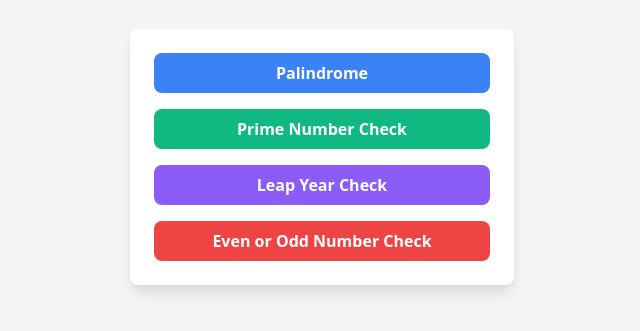
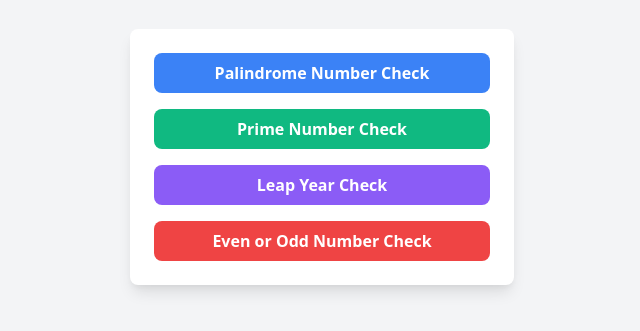
Before and after one commit to kartik-barman/Checker.com, a plain HTML site: page index.html in a window 1280 px wide. Shown: the part 87-418 px from the top of the page, without its empty margins (318-958 px from the left). Drawn offline with nearby package versions, Linux system fonts and the light colour scheme.

Commit message:
Checker.com 1.1.2

```diff
--- a/index.html
+++ b/index.html
@@ -25,7 +25,7 @@
     <div class="bg-white p-6 rounded-lg shadow-lg w-96" id="buttonsContainer">
         <div class="space-y-4">
             <button class="bg-blue-500 text-white font-semibold py-2 px-4 rounded-lg w-full"
-                id="palindromeBtn">Palindrome</button>
+                id="palindromeBtn">Palindrome Number Check</button>
             <button class="bg-green-500 text-white font-semibold py-2 px-4 rounded-lg w-full" id="primeNumberBtn">Prime
                 Number Check</button>
             <button class="bg-purple-500 text-white font-semibold py-2 px-4 rounded-lg w-full" id="leapYearBtn">Leap
```
